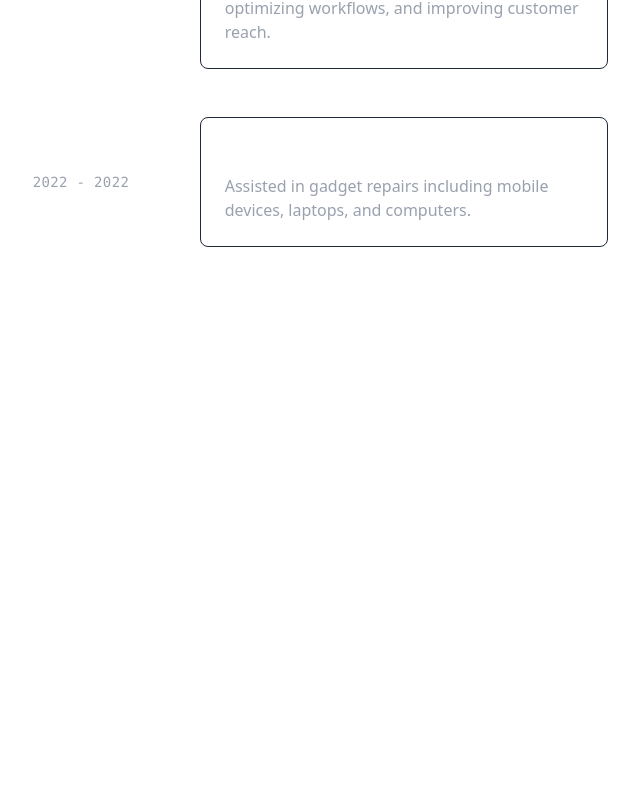
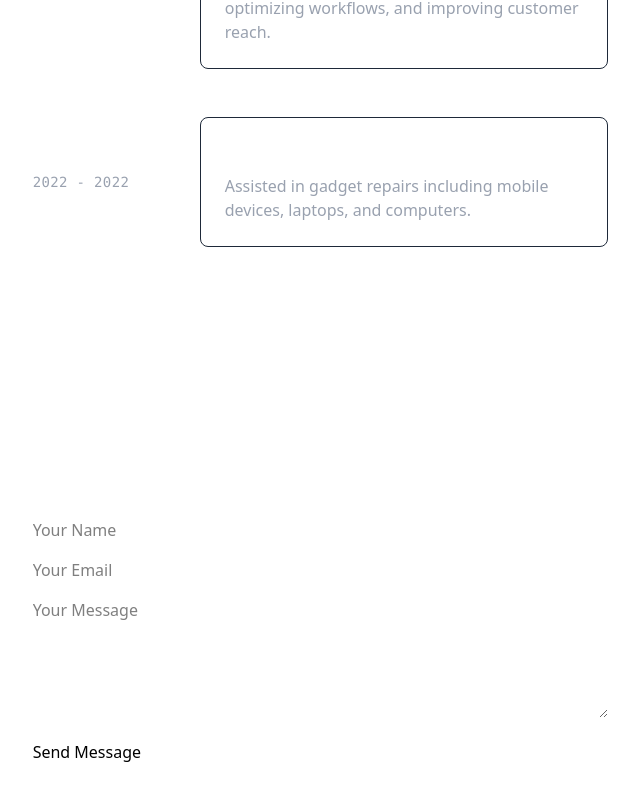
Before and after one commit to FloresTristan/personal_portfolio_website, a Next.js app: page / in a window 1280 px wide. Shown: the part 2219-3019 px from the top of the page, without its empty margins (608-1248 px from the left). Before the commit the page ends 2770 px from the top, so only its background shows below. Built offline with nearby package versions, Linux system fonts and the light colour scheme; what daisyUI would draw is missing.

Commit message:
added contact and feedback after email sent

```diff
--- /dev/null
+++ b/app/api/contact/route.ts
@@ -0,0 +1,48 @@
+import { NextRequest, NextResponse } from "next/server";
+import nodemailer from "nodemailer";
+
+export async function POST(req: NextRequest) {
+  const { name, email, message } = await req.json();
+
+  if (!name || !email || !message) {
+    return NextResponse.json(
+      { error: "Missing fields" },
+      { status: 400 }
+    );
+  }
+
+  const transporter = nodemailer.createTransport({
+    service: "gmail",
+    auth: {
+      user: process.env.EMAIL_USER,
+      pass: process.env.EMAIL_PASS,
+    },
+  });
+
+  const mailOptions = {
+    from: process.env.EMAIL_USER,
+    to: process.env.EMAIL_USER,
+    subject: `New message from ${name}`,
+    text: `Name: ${name}\nEmail: ${email}\n\n${message}`,
+  };
+
+  const copyToSender = {
+    from: process.env.EMAIL_USER,
+    to: email,
+    subject: `Copy of your message to ${process.env.EMAIL_USER}`,
+    text: `Hi ${name},\n\nHere is a copy of your message:\n\n${message}`,
+  };
+
+  try {
+    await transporter.sendMail(mailOptions);
+    await transporter.sendMail(copyToSender);
+
+    return NextResponse.json({ success: true });
+  } catch (err) {
+    console.error(err);
+    return NextResponse.json(
+      { error: "Failed to send" },
+      { status: 500 }
+    );
+  }
+}
--- /dev/null
+++ b/app/components/contact.tsx
@@ -0,0 +1,120 @@
+"use client";
+
+import { useState } from "react";
+import toast, { Toaster } from "react-hot-toast";
+import { motion } from "motion/react";
+
+export default function ContactSection() {
+  const [form, setForm] = useState({
+    name: "",
+    email: "",
+    message: "",
+  });
+  const [loading, setLoading] = useState(false);
+
+  const handleChange = (
+    e: React.ChangeEvent<HTMLInputElement | HTMLTextAreaElement>
+  ) => {
+    setForm({ ...form, [e.target.name]: e.target.value });
+  };
+
+ const handleSubmit = async (e: React.FormEvent) => {
+    e.preventDefault();
+    setLoading(true);
+
+    try {
+      const res = await fetch("/api/contact", {
+        method: "POST",
+        headers: { "Content-Type": "application/json" },
+        body: JSON.stringify(form),
+      });
+
+      if (res.ok) {
+        setForm({ name: "", email: "", message: "" });
+        toast.success("Message sent successfully!");
+      } else {
+        toast.error("Failed to send message.");
+      }
+    } catch (err) {
+      console.error(err);
+      toast.error("An error occurred.");
+    } finally {
+      setLoading(false);
+    }
+  };
+
+
+  return (
+    <motion.section
+      className="max-w-2xl mx-auto px-4 py-16"
+      initial={{ opacity: 0, y: 50 }}
+      whileInView={{ opacity: 1, y: 0 }}
+      viewport={{ once: true, amount: 0.3 }}
+      transition={{ duration: 0.8 }}
+    >
+      <motion.form
+        onSubmit={handleSubmit}
+        className="space-y-4"
+        initial={{ opacity: 0 }}
+        whileInView={{ opacity: 1 }}
+        viewport={{ once: true }}
+        transition={{ delay: 0.2 }}
+      >
+        <motion.input
+          type="text"
+          name="name"
+          placeholder="Your Name"
+          className="input input-bordered w-full"
+          required
+          value={form.name}
+          onChange={handleChange}
+          initial={{ opacity: 0, y: 20 }}
+          whileInView={{ opacity: 1, y: 0 }}
+          viewport={{ once: true }}
+          transition={{ delay: 0.3 }}
+        />
+
+        <motion.input
+          type="email"
+          name="email"
+          placeholder="Your Email"
+          className="input input-bordered w-full"
+          required
+          value={form.email}
+          onChange={handleChange}
+          initial={{ opacity: 0, y: 20 }}
+          whileInView={{ opacity: 1, y: 0 }}
+          viewport={{ once: true }}
+          transition={{ delay: 0.4 }}
+        />
+
+        <motion.textarea
+          name="message"
+          placeholder="Your Message"
+          className="textarea textarea-bordered w-full"
+          rows={5}
+          required
+          value={form.message}
+          onChange={handleChange}
+          initial={{ opacity: 0, y: 20 }}
+          whileInView={{ opacity: 1, y: 0 }}
+          viewport={{ once: true }}
+          transition={{ delay: 0.5 }}
+        ></motion.textarea>
+
+        <motion.button
+          type="submit"
+          className="btn btn-primary"
+          disabled={loading}
+          initial={{ opacity: 0, y: 20 }}
+          whileInView={{ opacity: 1, y: 0 }}
+          viewport={{ once: true }}
+          transition={{ delay: 0.6 }}
+        >
+          {loading ? "Sending..." : "Send Message"}
+        </motion.button>
+      </motion.form>
+        <Toaster position="top-right" />
+    </motion.section>
+  );
+}
--- a/components/main.tsx
+++ b/app/components/main.tsx
@@ -1,11 +1,13 @@
-import ProjectsSection from "./projects";
+// import ProjectsSection from "./projects";
+import ProjectsSection from "./old_projects_section";
 import ExperienceSection from "./experience";
+import ContactSection from "./contact";
 
 export default function Main(){
     return(
         <main className="pt-24 lg:w-[52%] lg:py-24">
             <section id="about">
-                <div className="sticky top-0 z-20 -mx-6 mb-4 w-screen bg-slate-900/75 px-6 py-5 backdrop-blur md:-mx-12 md:px-12 lg:sr-only lg:relative lg:top-auto lg:mx-auto lg:w-full lg:px-0 lg:py-0 lg:opacity-0">
+                <div className="sticky top-0 z-20 -mx-6 mb-4 w-screen bg-base-100 px-6 py-5 backdrop-blur md:-mx-12 md:px-12 lg:sr-only lg:relative lg:top-auto lg:mx-auto lg:w-full lg:px-0 lg:py-0 lg:opacity-0">
                     <h2 className="text-sm font-bold uppercase tracking-widest text-slate-200 lg:sr-only">
                         About
                     </h2>
@@ -26,7 +28,7 @@ export default function Main(){
                 </div>
             </section>
             <section id="projects" className="mb-16 scroll-mt-16 md:mb-24 lg:mb-36 lg:scroll-mt-24">
-                <div className="sticky top-0 z-20 -mx-6 mb-4 w-screen bg-slate-900/75 px-6 py-5 backdrop-blur md:-mx-12 md:px-12 lg:sr-only lg:relative lg:top-auto lg:mx-auto lg:w-full lg:px-0 lg:py-0 lg:opacity-0">
+                <div className="sticky top-0 z-20 -mx-6 mb-4 w-screen bg-base-100 px-6 py-5 backdrop-blur md:-mx-12 md:px-12 lg:sr-only lg:relative lg:top-auto lg:mx-auto lg:w-full lg:px-0 lg:py-0 lg:opacity-0">
                     <h2 className="text-sm font-bold uppercase tracking-widest text-slate-200 lg:sr-only">
                         Projects
                     </h2>
@@ -36,7 +38,7 @@ export default function Main(){
                 </div>
             </section>
             <section id="experience" className="mb-16 scroll-mt-16 md:mb-24 lg:mb-36 lg:scroll-mt-24">
-                <div className="sticky top-0 z-20 -mx-6 mb-4 w-screen bg-slate-900/75 px-6 py-5 backdrop-blur md:-mx-12 md:px-12 lg:sr-only lg:relative lg:top-auto lg:mx-auto lg:w-full lg:px-0 lg:py-0 lg:opacity-0">
+                <div className="sticky top-0 z-20 -mx-6 mb-4 w-screen bg-base-100 px-6 py-5 backdrop-blur md:-mx-12 md:px-12 lg:sr-only lg:relative lg:top-auto lg:mx-auto lg:w-full lg:px-0 lg:py-0 lg:opacity-0">
                     <h2 className="text-sm font-bold uppercase tracking-widest text-slate-200 lg:sr-only">
                         Experience
                     </h2>
@@ -45,6 +47,16 @@ export default function Main(){
                     <ExperienceSection/>
                 </div>
             </section>
+            <section id="contact" className="mb-16 scroll-mt-16 md:mb-24 lg:mb-36 lg:scroll-mt-24">
+                <div className="sticky top-0 z-20 -mx-6 mb-4 w-screen bg-base-100 px-6 py-5 backdrop-blur md:-mx-12 md:px-12 lg:sr-only lg:relative lg:top-auto lg:mx-auto lg:w-full lg:px-0 lg:py-0 lg:opacity-0">
+                    <h2 className="text-sm font-bold uppercase tracking-widest text-slate-200 lg:sr-only">
+                        Contact
+                    </h2>
+                </div>
+                <div>
+                    <ContactSection/>
+                </div>
+            </section>
         </main>
     );
 }
--- /dev/null
+++ b/app/components/projects.tsx
@@ -0,0 +1,112 @@
+"use client";
+
+import { useEffect, useState } from "react";
+import { motion } from "motion/react";
+
+interface Repo {
+  id: number;
+  name: string;
+  html_url: string;
+  description: string;
+  languages: string[];
+  languages_url: string;
+}
+
+export default function Projects() {
+  const [repos, setRepos] = useState<Repo[]>([]);
+  const [showMore, setShowMore] = useState(false);
+
+  useEffect(() => {
+    const fetchRepos = async () => {
+      try {
+        const res = await fetch("https://api.github.com/users/FloresTristan/repos");
+        const data = await res.json();
+        const filtered = data.filter((repo: any) => !repo.fork && !repo.archived);
+
+        const enriched = await Promise.all(
+          filtered.map(async (repo: any) => {
+            const langRes = await fetch(repo.languages_url);
+            const langData = await langRes.json();
+            const languages = Object.keys(langData);
+            return {
+              id: repo.id,
+              name: repo.name,
+              html_url: repo.html_url,
+              description: repo.description,
+              languages_url: repo.languages_url,
+              languages,
+            };
+          })
+        );
+
+        // Sort by updated date, newest first
+        enriched.sort(
+          (a: any, b: any) =>
+            new Date(b.updated_at).getTime() - new Date(a.updated_at).getTime()
+        );
+
+        setRepos(enriched);
+      } catch (err) {
+        console.error(err);
+      }
+    };
+
+    fetchRepos();
+  }, []);
+
+  const displayedRepos = showMore ? repos : repos.slice(0, 5);
+
+  return (
+    <section className="max-w-4xl mx-auto px-4 py-16">
+      <ul className="space-y-4">
+        {displayedRepos.map((repo, i) => (
+          <motion.div
+            key={repo.id}
+            initial={{ opacity: 0, y: 30 }}
+            whileInView={{ opacity: 1, y: 0 }}
+            viewport={{ once: true, amount: 0.2 }}
+            // transition={{ duration: 0.4, delay: i * 0.1 }}
+            whileHover={{ scale: 1.2 }}
+            whileTap={{ scale: 0.8 }}
+            className="bg-gray-900 p-5 rounded-lg border border-gray-800"
+            // initial="offscreen"
+            // whileInView="onscreen"
+            // viewport={{ amount: 0.6 }}
+            // className="overflow-hidden"
+          >
+            <a
+              href={repo.html_url}
+              target="_blank"
+              rel="noopener noreferrer"
+              className="text-lg font-bold text-primary-400 hover:underline"
+            >
+              {repo.name}
+            </a>
+            <p className="text-gray-400 mb-2">{repo.description}</p>
+            <div className="flex flex-wrap gap-2">
+              {repo.languages.map((lang) => (
+                <span
+                  key={lang}
+                  className="inline-block bg-gray-800 text-gray-300 text-xs px-3 py-1 rounded-full"
+                >
+                  {lang}
+                </span>
+              ))}
+            </div>
+          </motion.div>
+        ))}
+      </ul>
+
+      {repos.length > 5 && (
+        <div className="mt-8 text-center">
+          <button
+            onClick={() => setShowMore(!showMore)}
+            className="px-4 py-2 border border-primary-400 text-primary-400 rounded hover:bg-primary-400 hover:text-black transition-colors"
+          >
+            {showMore ? "Show Less" : "Show More"}
+          </button>
+        </div>
+      )}
+    </section>
+  );
+}
--- a/app/page.tsx
+++ b/app/page.tsx
@@ -1,6 +1,6 @@
 // import Image from "next/image";
-import Header from "@/components/header";
-import Main from "@/components/main";
+import Header from "@/app/components/header";
+import Main from "@/app/components/main";
 
 export default function Home() {
   return (
--- a/components/contact.tsx
+++ /dev/null
@@ -1,9 +0,0 @@
-
-
-export default function ContactSection(){
-    return(
-        <div>
-
-        </div>
-    );
-}
--- a/package.json
+++ b/package.json
@@ -9,16 +9,20 @@
     "lint": "next lint"
   },
   "dependencies": {
+    "@headlessui/react": "^2.2.4",
     "framer-motion": "^12.23.0",
     "motion": "^12.23.0",
     "next": "15.3.5",
+    "nodemailer": "^7.0.5",
     "react": "^19.0.0",
     "react-dom": "^19.0.0",
+    "react-hot-toast": "^2.5.2",
     "react-icons": "^5.5.0"
   },
   "devDependencies": {
     "@tailwindcss/postcss": "^4",
     "@types/node": "^20",
+    "@types/nodemailer": "^6.4.17",
     "@types/react": "^19",
     "@types/react-dom": "^19",
     "daisyui": "^5.0.46",
```
Also changed, not shown: app/components/experience.tsx (renamed from components/experience.tsx), app/components/header.tsx (renamed from components/header.tsx), app/components/old_projects_section.tsx (line endings or trailing spaces), 1 other file (tests, documents, lock files or other folders).
